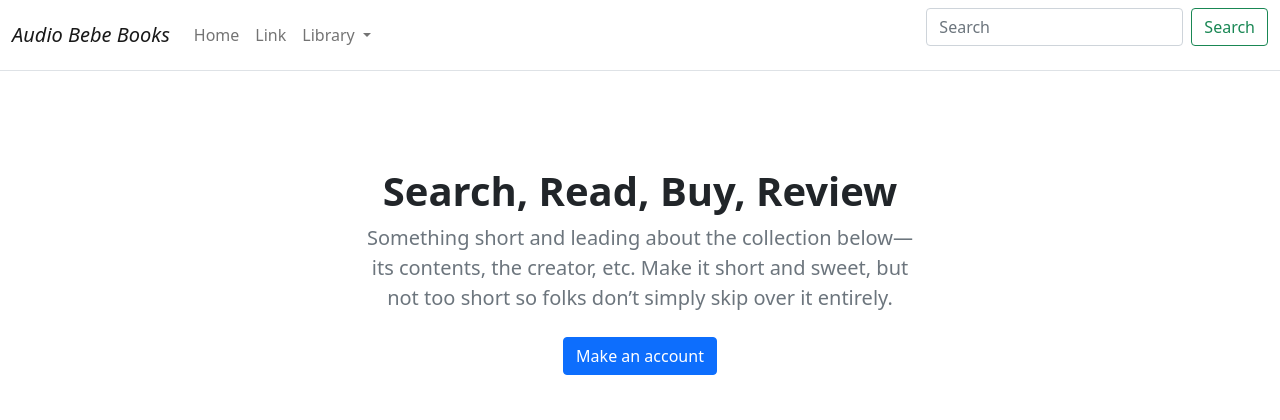
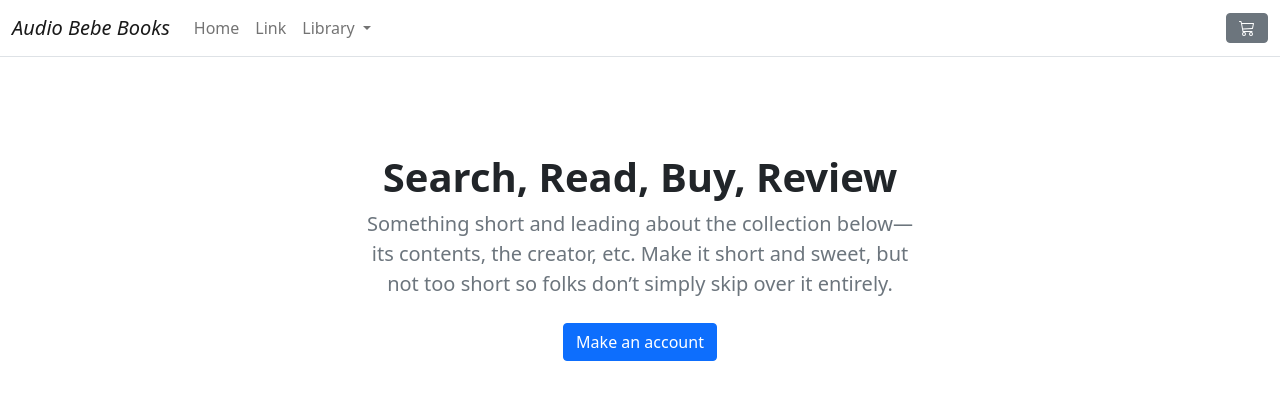
Before and after one commit to MariusBujor/ecommerce1, a Django app: page / in a window 1280 px wide. Shown: the top 420 px of the page. Run offline with Django 3.2, Linux system fonts and the light colour scheme; data comes from the database, SQL or seed files in the repository.

Commit message:
Adding basket button from bootstrap templates

```diff
--- a/cart/urls.py
+++ b/cart/urls.py
@@ -3,8 +3,6 @@ from . import views
 
 app_name = 'cart'
 
-
-
 urlpatterns = [
     path('', views.cart_summary, name='cart_summary')
 ]
--- a/cart/views.py
+++ b/cart/views.py
@@ -1,4 +1,5 @@
 from django.shortcuts import render
+
 
 def cart_summary(request):
     return render(request, 'store/cart/summary.html')
--- a/templates/store/base.html
+++ b/templates/store/base.html
@@ -49,17 +49,21 @@
                             </ul>
                         </li>
                           </ul>
-                          <form class="d-flex">
+                          {% comment %} <form class="d-flex">
                               <input class="form-control me-2" type="search" placeholder="Search" aria-label="Search">
                               <button class="btn btn-outline-success" type="submit">Search</button>
-                          </form>
-                      </div>
+                          </form> {% endcomment %}
+
+                        <a type="button" rol="button" href="{% url "cart:cart_summary" %}" class = "btn btn-secondary">
+
+                      <svg xmlns="http://www.w3.org/2000/svg" width="16" height="16" fill="currentColor" class="bi bi-cart3" viewBox="0 0 16 16">
+                        <path d="M0 1.5A.5.5 0 0 1 .5 1H2a.5.5 0 0 1 .485.379L2.89 3H14.5a.5.5 0 0 1 .49.598l-1 5a.5.5 0 0 1-.465.401l-9.397.472L4.415 11H13a.5.5 0 0 1 0 1H4a.5.5 0 0 1-.491-.408L2.01 3.607 1.61 2H.5a.5.5 0 0 1-.5-.5zM3.102 4l.84 4.479 9.144-.459L13.89 4H3.102zM5 12a2 2 0 1 0 0 4 2 2 0 0 0 0-4zm7 0a2 2 0 1 0 0 4 2 2 0 0 0 0-4zm-7 1a1 1 0 1 1 0 2 1 1 0 0 1 0-2zm7 0a1 1 0 1 1 0 2 1 1 0 0 1 0-2z"/>
+                      </svg>
+                    </a>
+                   </div>
                   </div>
               </nav>
           </header>
-
-
-
     <div id="content">{% block content %} {% endblock %}</div>
 
 
```
